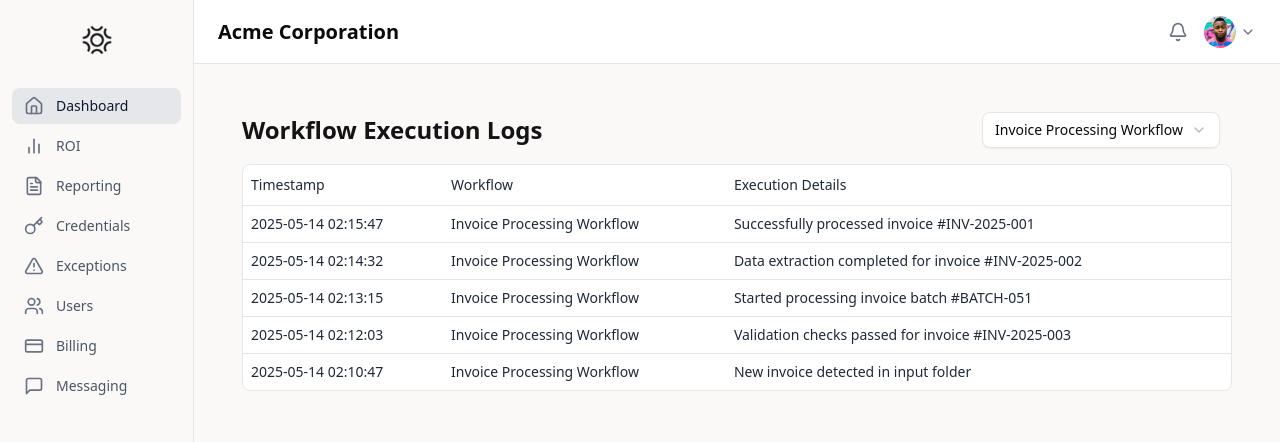
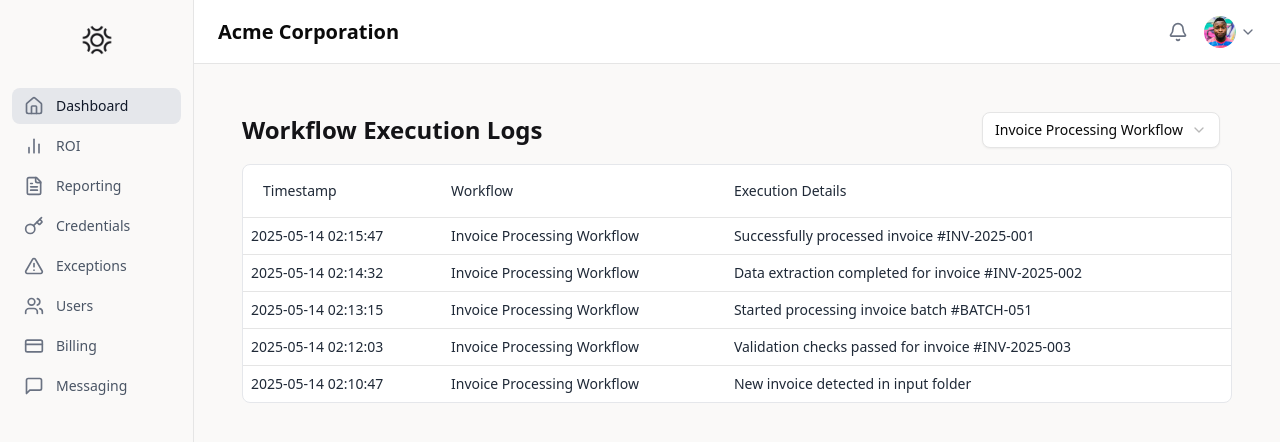
Before and after one commit to TR1R0G/nexus-dashboard, a Next.js app: page /client/reporting in a window 1280 px wide. Shown: the top 442 px of the page. Built offline with nearby package versions, Linux system fonts and the light colour scheme.

Commit message:
Minor UI changes in the reporting page for client

```diff
--- a/components/layout/client/workflow-logs.tsx
+++ b/components/layout/client/workflow-logs.tsx
@@ -122,7 +122,7 @@ export default function WorkflowLogs({ workflows }: WorkflowLogsProps) {
         <Table>
           <TableHeader>
             <TableRow>
-              <TableHead className="w-[200px] text-[#1f2937]">
+              <TableHead className="w-[200px] text-[#1f2937] pl-5 py-4">
                 Timestamp
               </TableHead>
               <TableHead className="text-[#1f2937]">Workflow</TableHead>
```
